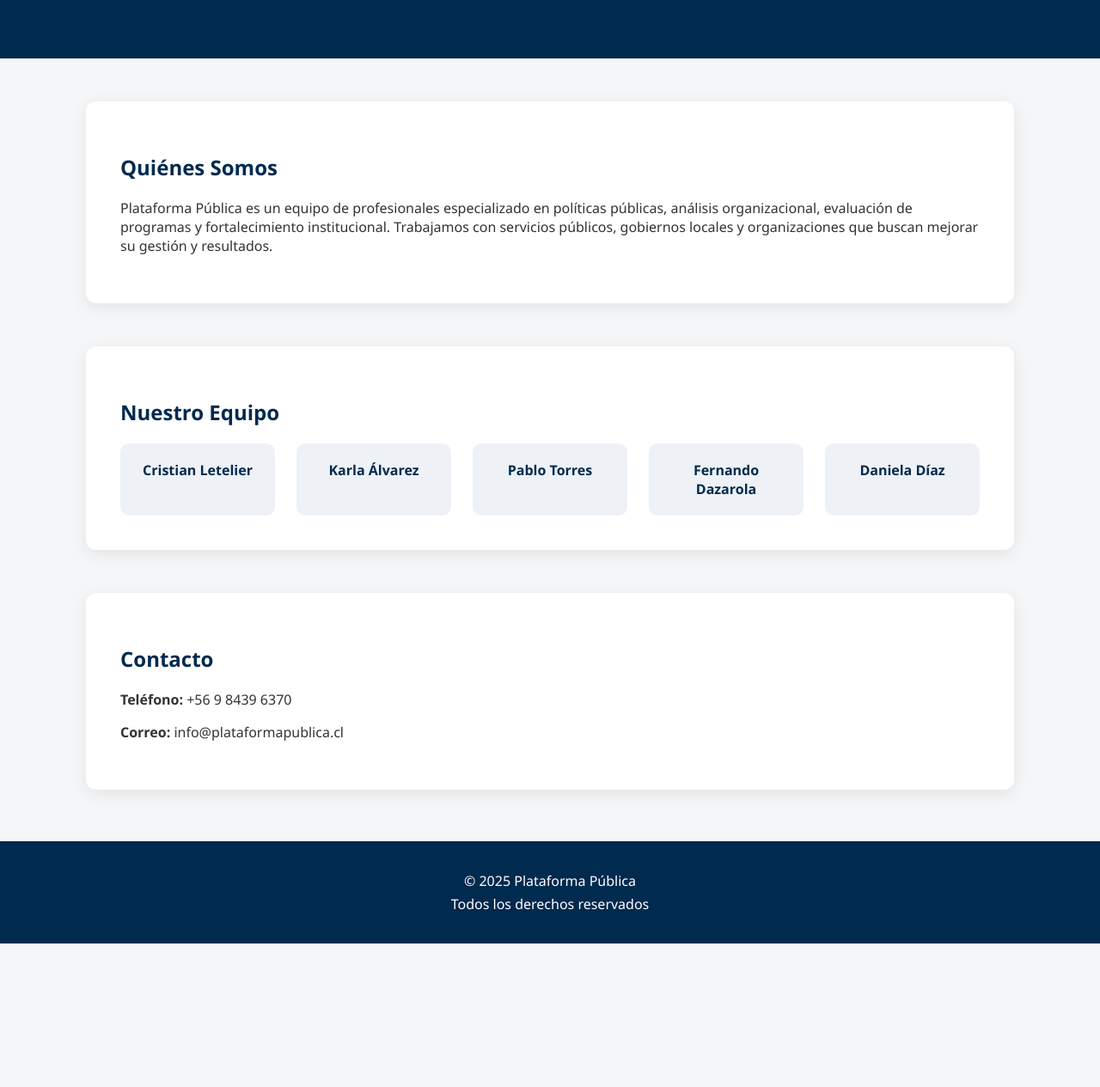
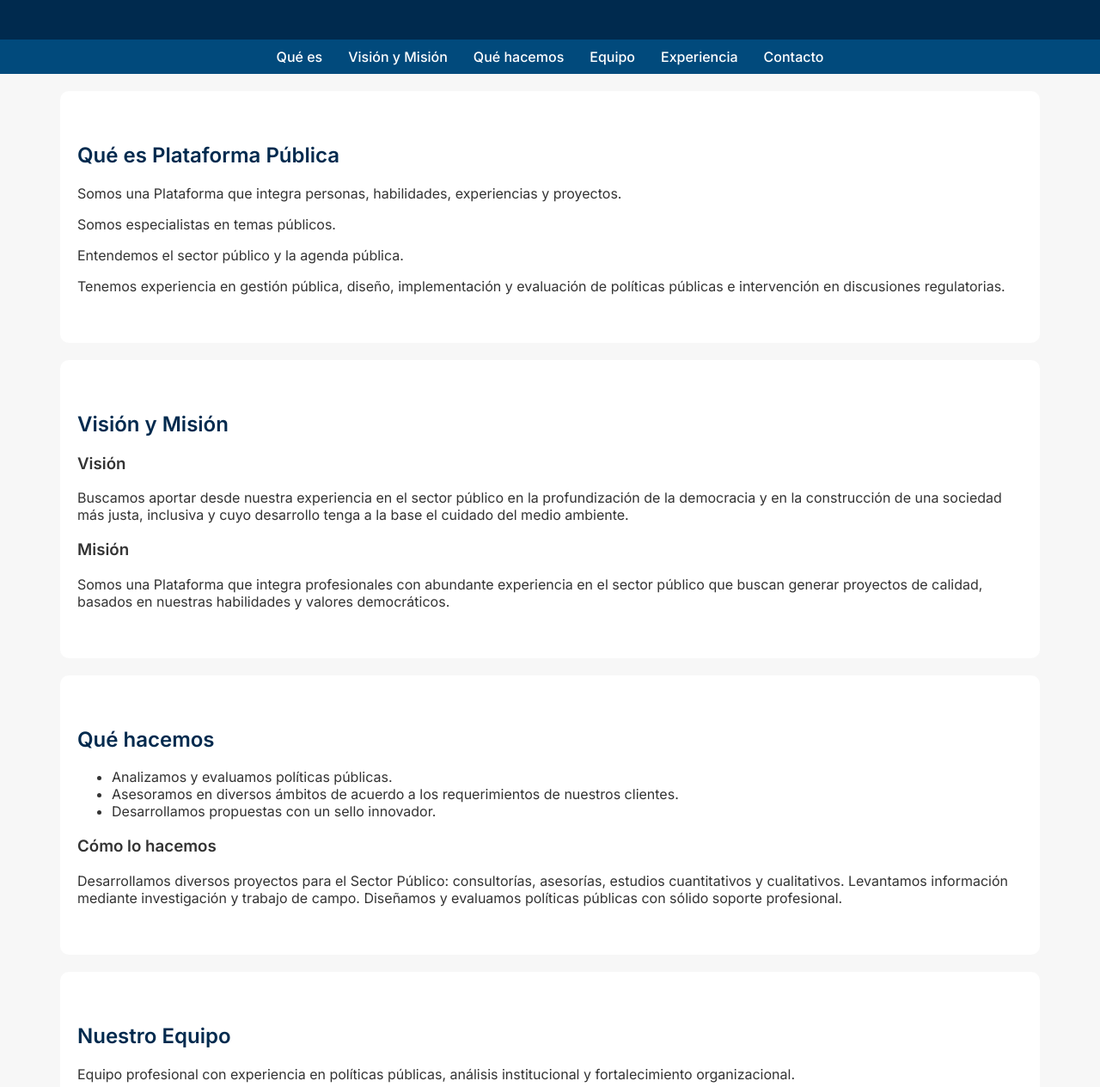
Before and after one commit to criletel/criletel.github.io, a plain HTML site: page index.html in a window 1280 px wide. Shown: the part 152-1417 px from the top of the page at 86% size. Before the commit the page ends 1250 px from the top, so only its background shows below. Drawn offline with Linux system fonts and the light colour scheme.

Commit message:
Update index.html

```diff
--- a/index.html
+++ b/index.html
@@ -5,78 +5,70 @@
     <meta name="viewport" content="width=device-width, initial-scale=1.0">
     <title>Plataforma Pública</title>
 
+    <!-- Nueva tipografía Inter -->
+    <link href="https://fonts.googleapis.com/css2?family=Inter:wght@300;400;500;600&display=swap" rel="stylesheet">
+
     <style>
         body {
             margin: 0;
-            font-family: "Segoe UI", Arial, sans-serif;
-            background-color: #f5f6f7;
+            font-family: 'Inter', sans-serif;
+            background-color: #f7f7f7;
             color: #333;
         }
 
-        /* Encabezado */
         header {
-            background-color: #002a4e;
+            background: #002a4e;
+            padding: 40px 20px;
             color: white;
-            padding: 50px 20px;
             text-align: center;
         }
 
-        header h1 {
-            margin: 0;
-            font-size: 2.8rem;
-            font-weight: 600;
+        nav {
+            background: #014a7c;
+            display: flex;
+            justify-content: center;
+            padding: 10px 0;
         }
 
-        header p {
-            margin-top: 10px;
-            font-size: 1.3rem;
-            opacity: 0.9;
+        nav a {
+            color: white;
+            margin: 0 15px;
+            text-decoration: none;
+            font-weight: 500;
         }
 
-        /* Secciones */
+        nav a:hover {
+            text-decoration: underline;
+        }
+
         section {
-            max-width: 1000px;
-            margin: 50px auto;
+            padding: 40px 20px;
+            max-width: 1100px;
+            margin: auto;
             background: white;
-            padding: 40px;
-            border-radius: 12px;
-            box-shadow: 0 5px 20px rgba(0,0,0,0.08);
+            margin-top: 20px;
+            border-radius: 10px;
         }
 
         h2 {
             color: #002a4e;
-            margin-bottom: 20px;
-            font-weight: 600;
         }
 
-        /* Equipo */
-        .equipo-grid {
-            display: grid;
-            grid-template-columns: repeat(auto-fit, minmax(180px, 1fr));
-            gap: 25px;
-            margin-top: 20px;
+        .equipo-item {
+            margin-bottom: 20px;
+            font-size: 1.1rem;
+            font-weight: 500;
+            padding: 12px 18px;
+            background: #eef2f6;
+            border-radius: 8px;
         }
 
-        .persona {
-            background: #eef2f6;
+        footer {
+            text-align: center;
             padding: 20px;
-            border-radius: 10px;
-            text-align: center;
-            font-weight: 600;
-            color: #002a4e;
-        }
-
-        /* Footer */
-        footer {
             background: #002a4e;
             color: white;
-            padding: 30px;
-            text-align: center;
-            margin-top: 60px;
-        }
-
-        footer p {
-            margin: 5px 0;
+            margin-top: 40px;
         }
     </style>
 </head>
@@ -85,40 +77,78 @@
 
 <header>
     <h1>Plataforma Pública</h1>
-    <p>Consultoría, análisis organizacional y fortalecimiento institucional</p>
+    <p>Personas, habilidades, experiencia y proyectos al servicio del sector público</p>
 </header>
 
-<section>
-    <h2>Quiénes Somos</h2>
+<nav>
+    <a href="#que-es">Qué es</a>
+    <a href="#vision">Visión y Misión</a>
+    <a href="#que-hacemos">Qué hacemos</a>
+    <a href="#equipo">Equipo</a>
+    <a href="#experiencia">Experiencia</a>
+    <a href="#contacto">Contacto</a>
+</nav>
+
+<section id="que-es">
+    <h2>Qué es Plataforma Pública</h2>
+    <p>Somos una Plataforma que integra personas, habilidades, experiencias y proyectos.</p>
+    <p>Somos especialistas en temas públicos.</p>
+    <p>Entendemos el sector público y la agenda pública.</p>
+    <p>Tenemos experiencia en gestión pública, diseño, implementación y evaluación de políticas públicas e intervención en discusiones regulatorias.</p>
+</section>
+
+<section id="vision">
+    <h2>Visión y Misión</h2>
+
+    <h3>Visión</h3>
+    <p>Buscamos aportar desde nuestra experiencia en el sector público en la profundización de la democracia y en la construcción de una sociedad más justa, inclusiva y cuyo desarrollo tenga a la base el cuidado del medio ambiente.</p>
+
+    <h3>Misión</h3>
+    <p>Somos una Plataforma que integra profesionales con abundante experiencia en el sector público que buscan generar proyectos de calidad, basados en nuestras habilidades y valores democráticos.</p>
+</section>
+
+<section id="que-hacemos">
+    <h2>Qué hacemos</h2>
+    <ul>
+        <li>Analizamos y evaluamos políticas públicas.</li>
+        <li>Asesoramos en diversos ámbitos de acuerdo a los requerimientos de nuestros clientes.</li>
+        <li>Desarrollamos propuestas con un sello innovador.</li>
+    </ul>
+
+    <h3>Cómo lo hacemos</h3>
     <p>
-        Plataforma Pública es un equipo de profesionales especializado en políticas públicas,
-        análisis organizacional, evaluación de programas y fortalecimiento institucional.
-        Trabajamos con servicios públicos, gobiernos locales y organizaciones que buscan mejorar
-        su gestión y resultados.
+        Desarrollamos diversos proyectos para el Sector Público: consultorías, asesorías, estudios cuantitativos y cualitativos.
+        Levantamos información mediante investigación y trabajo de campo.
+        Diseñamos y evaluamos políticas públicas con sólido soporte profesional.
     </p>
 </section>
 
-<section>
+<section id="equipo">
     <h2>Nuestro Equipo</h2>
 
-    <div class="equipo-grid">
-        <div class="persona">Cristian Letelier</div>
-        <div class="persona">Karla Álvarez</div>
-        <div class="persona">Pablo Torres</div>
-        <div class="persona">Fernando Dazarola</div>
-        <div class="persona">Daniela Díaz</div>
-    </div>
+    <p>Equipo profesional con experiencia en políticas públicas, análisis institucional y fortalecimiento organizacional.</p>
+
+    <!-- SOLO LAS PERSONAS QUE PEDISTE -->
+    <div class="equipo-item">Cristian Letelier</div>
+    <div class="equipo-item">Karla Álvarez</div>
+    <div class="equipo-item">Pablo Torres</div>
+    <div class="equipo-item">Fernando Dazarola</div>
+    <div class="equipo-item">Daniela Díaz</div>
 </section>
 
-<section>
+<section id="experiencia">
+    <h2>Nuestra Experiencia</h2>
+    <p>Se mantiene igual que en tu versión actual (no se modifica hasta que me digas).</p>
+</section>
+
+<section id="contacto">
     <h2>Contacto</h2>
     <p><strong>Teléfono:</strong> +56 9 8439 6370</p>
-    <p><strong>Correo:</strong> info@plataformapublica.cl</p>
+    <p><strong>Correo:</strong> contacto@plataformapublica.cl</p>
 </section>
 
 <footer>
-    <p>© 2025 Plataforma Pública</p>
-    <p>Todos los derechos reservados</p>
+    © 2025 Plataforma Pública — Todos los derechos reservados
 </footer>
 
 </body>
```
